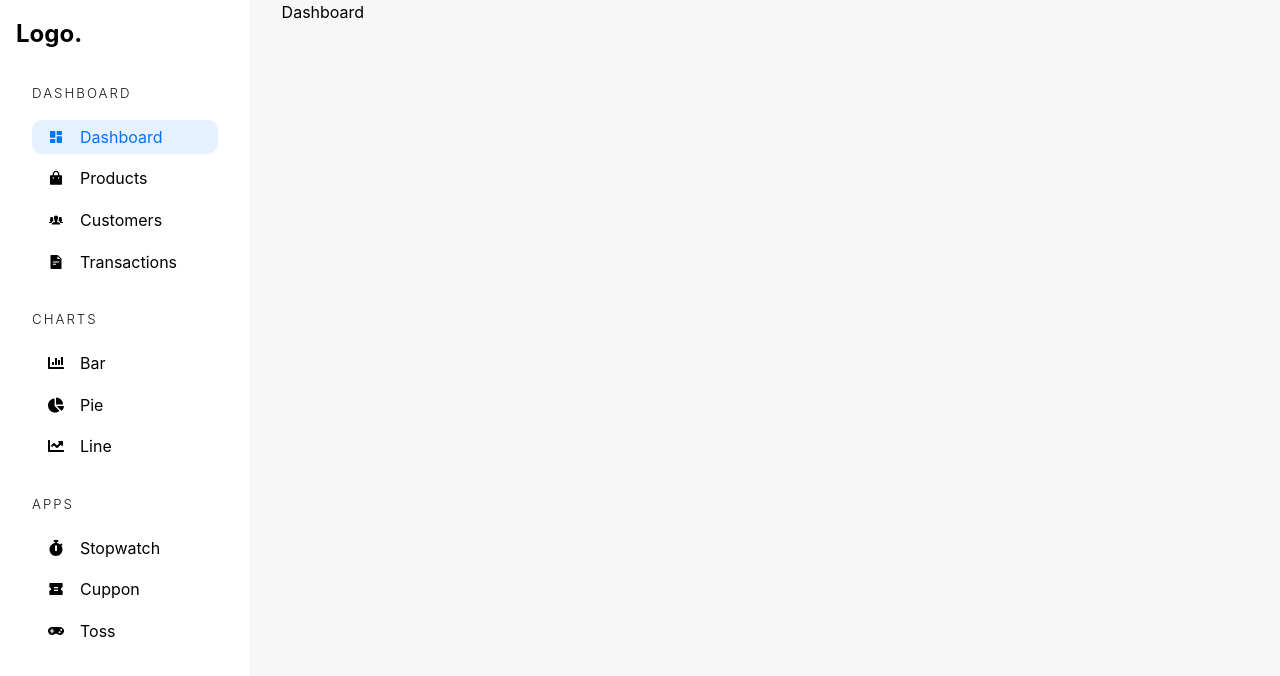
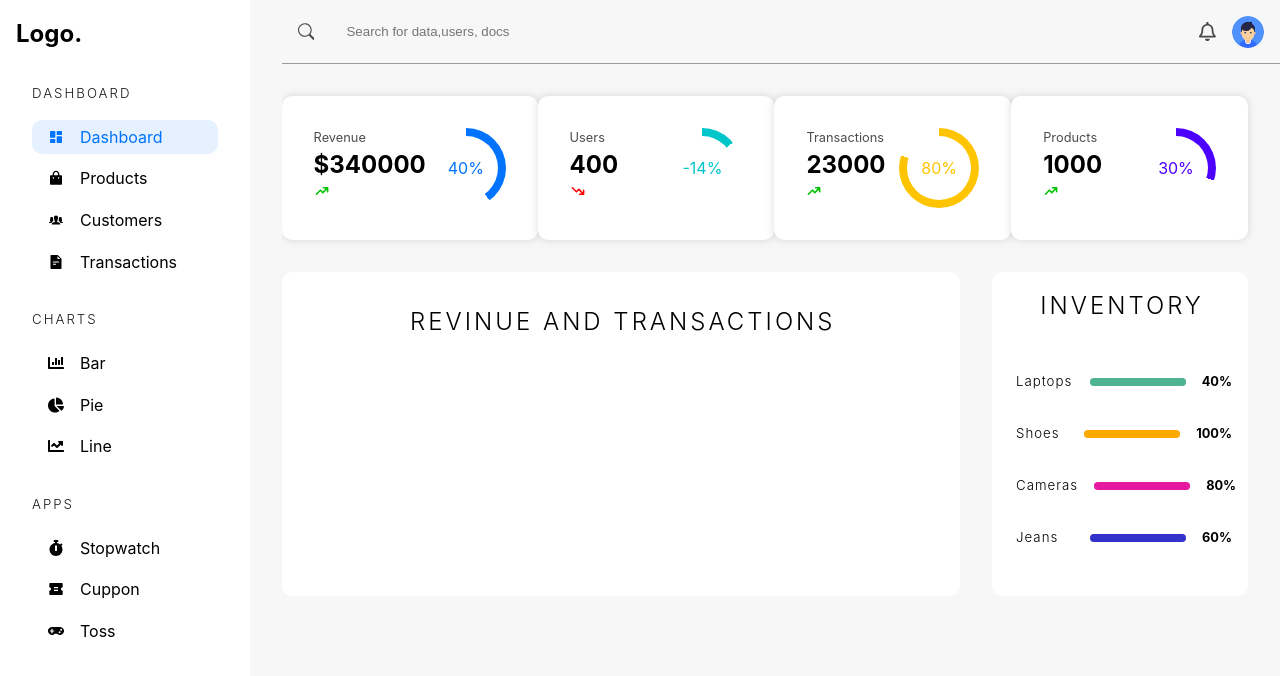
Before and after one commit to Jitenmohanty/ReactHooks, a React (Vite) app in the folder AdminBoard/AdminDashboard/: page /admin/dashboard in a window 1280 px wide. Shown: the top 676 px of the page. Built offline with nearby package versions, Linux system fonts and the light colour scheme.

Commit message:
Dash Board Done

```diff
--- a/AdminBoard/AdminDashboard/src/App.tsx
+++ b/AdminBoard/AdminDashboard/src/App.tsx
@@ -8,6 +8,9 @@ const Dashboard = lazy(()=>import("./Pages/Dashboard"))
 const Products = lazy(() => import("./Pages/Products"));
 const Transaction = lazy(() => import("./Pages/Transactions"));
 const Customers = lazy(() => import("./Pages/Customers"));
+const Stopwatch = lazy(() => import("./Pages/Apps/Stopwatch"));
+const Cuppon = lazy(() => import("./Pages/Apps/Cuppon"));
+const Toss = lazy(() => import("./Pages/Apps/Toss"));
 
 function App() {
 
@@ -19,6 +22,9 @@ function App() {
             <Route path="admin/products" element={<Products/>} />
             <Route path="admin/customers" element={<Customers/>} />
             <Route path="admin/transactions" element={<Transaction/>} />
+            <Route path="admin/app/stopwatch" element={<Stopwatch/>} />
+            <Route path="admin/app/cuppon" element={<Cuppon/>} />
+            <Route path="admin/app/toss" element={<Toss/>} />
           </Routes>
           </Suspense>
       </Router>
--- a/AdminBoard/AdminDashboard/src/Components/AdminSidebar.tsx
+++ b/AdminBoard/AdminDashboard/src/Components/AdminSidebar.tsx
@@ -17,6 +17,7 @@ import { Link, Location, useLocation } from "react-router-dom";
 
 const AdminSidebar = () => {
   const location = useLocation();
+  console.log(location)
   return (
     <aside>
       <h2>Logo.</h2>
@@ -94,7 +95,7 @@ const DivThree = ({ location }: { location: Location }) => (
         Icon={FaStopwatch}
       />
       <Li
-        url="/admin/app/cuppo"
+        url="/admin/app/cuppon"
         text="Cuppon"
         location={location}
         Icon={RiCouponFill}
--- a/AdminBoard/AdminDashboard/src/Pages/Dashboard.tsx
+++ b/AdminBoard/AdminDashboard/src/Pages/Dashboard.tsx
@@ -1,12 +1,138 @@
-import AdminSidebar from "../Components/AdminSidebar"
+import { BsSearch } from "react-icons/bs";
+import AdminSidebar from "../Components/AdminSidebar";
+import { FaRegBell } from "react-icons/fa";
+import userimg from "../assets/userpic.png";
+import { HiTrendingDown, HiTrendingUp } from "react-icons/hi";
+import data from "../assets/data.json";
 
 const Dashboard = () => {
   return (
     <div className="adminContainer">
-      <AdminSidebar/>
-      Dashboard
+      <AdminSidebar />
+      <main className="dashboard">
+        <div className="bar">
+          <BsSearch />
+          <input type="text" placeholder="Search for data,users, docs" />
+          <FaRegBell />
+          <img src={userimg} alt="user" />
+        </div>
+        <section className="widgit-container">
+          <WidgetItem
+            percent={40}
+            amount={true}
+            value={340000}
+            heading="Revenue"
+            color="rgb(0,115,255)"
+          />
+          <WidgetItem
+            percent={-14}
+            value={400}
+            heading="Users"
+            color="rgb(0 198 202)"
+          />
+          <WidgetItem
+            percent={80}
+            value={23000}
+            heading="Transactions"
+            color="rgb(255 196 0)"
+          />
+          <WidgetItem
+            percent={30}
+            value={1000}
+            heading="Products"
+            color="rgb(76 0 255)"
+          />
+        </section>
+        <section className="graphContainer">
+          <div className="revinueChart">
+            <h2>Revinue and Transactions</h2>
+          </div>
+          <div className="dashBoard">
+            <h2>Inventory</h2>
+            <div>
+              {data.categories.map((i) => (
+                <CatagoryItems
+                  key={i.heading}
+                  heading={i.heading}
+                  value={i.value}
+                  color={`hsl(${i.value * 4},${i.value}%,50%)`}
+                />
+              ))}
+            </div>
+          </div>
+        </section>
+      </main>
     </div>
-  )
+  );
+};
+
+interface WidgetItemProps {
+  heading: string;
+  value: number;
+  percent: number;
+  color: string;
+  amount?: boolean;
 }
 
-export default Dashboard
+const WidgetItem = ({
+  heading,
+  value,
+  percent,
+  color,
+  amount,
+}: WidgetItemProps) => {
+  return (
+    <article className="widget">
+      <div className="WidgetItems">
+        <p>{heading}</p>
+        <h4>{amount ? `$${value}` : value}</h4>
+        {percent > 0 ? (
+          <span className="green">
+            <HiTrendingUp />
+          </span>
+        ) : (
+          <span className="red">
+            <HiTrendingDown />
+          </span>
+        )}
+      </div>
+      <div
+        className="widget-circle"
+        style={{
+          background: `conic-gradient(
+        ${color} ${(Math.abs(percent) / 100) * 360}deg,
+        rgb(255, 255, 255) 0
+      )`,
+        }}
+      >
+        <span
+          style={{
+            color,
+          }}
+        >
+          {percent}%
+        </span>
+      </div>
+    </article>
+  );
+};
+
+interface catagoryProps {
+  value: number;
+  color: string;
+  heading: string;
+}
+
+const CatagoryItems = ({ value, color, heading }: catagoryProps) => {
+  return (
+    <div className="catagoryItem">
+      <h5>{heading}</h5>
+      <div>
+        <div style={{ backgroundColor: color, width: `${value}` }}></div>
+      </div>
+      <span>{value}%</span>
+    </div>
+  );
+};
+
+export default Dashboard;
--- /dev/null
+++ b/AdminBoard/AdminDashboard/src/Styles/_dashboard.scss
@@ -0,0 +1,145 @@
+.dashboard {
+    overflow-y: auto;
+
+    .bar {
+        @include flex(row, unset);
+        height: 4rem;
+        padding: 0 1rem;
+        border-bottom: 1px solid rgba(0, 0, 0, 0.37);
+
+        >input {
+            margin-right: auto;
+            @include inputStyle(100%, 1rem)
+        }
+
+        >svg {
+            font-size: 1.2rem;
+            opacity: 0.7;
+        }
+
+        >img {
+            @include square(2rem);
+            border-radius: 50%;
+        }
+    }
+
+    .widgit-container {
+        @include flex(row, space-between, stretch, 0);
+        padding: 2rem 2rem 2rem 0;
+
+        .widget {
+            width: 16rem;
+            background-color: white;
+            box-shadow: 0 0 10px rgba(0, 0, 0, 0.132);
+            padding: 2rem;
+            border-radius: 10px;
+            @include flex(row, space-between, stretch, 0);
+
+            .WidgetItems {
+                >p {
+                    opacity: 0.7;
+                    font-size: 0.8rem;
+                }
+
+                >h4 {
+                    font-size: 1.5rem;
+                }
+
+                >span {
+                    @include flex(row, unset, center, 0.2rem);
+                }
+            }
+
+            .widget-circle {
+                position: relative;
+                @include square(5rem);
+                border-radius: 50%;
+                flex: none;
+                display: grid;
+                place-items: center;
+                background-color: aquamarine;
+
+                &::before {
+                    content: "";
+                    position: absolute;
+                    @include square(4rem);
+                    background-color: white;
+                    border-radius: 100%;
+                }
+
+                span {
+                    position: relative;
+                }
+            }
+        }
+    }
+
+    .graphContainer {
+        @include flex(row, unset, unset, 2rem);
+        padding: 0 2rem 2rem 0;
+
+        >div {
+            background-color: white;
+            border-radius: 10px;
+        }
+
+        .revinueChart {
+            width: 100%;
+            padding: 1rem 3rem;
+
+            >h2 {
+                @include heading;
+                margin: 1rem 0 2rem 0.25rem;
+                text-align: center;
+            }
+        }
+
+        .dashBoard {
+            width: 100%;
+            max-width: 16rem;
+            @include flex(column, center, unset, 0);
+            padding-bottom: 2rem;
+
+            >h2 {
+                @include heading;
+                margin: 1rem 0 2rem 0.25rem;
+                text-align: center;
+            }
+
+            >div {
+                overflow-y: auto;
+                padding-left: 0.5rem;
+            }
+
+            .catagoryItem {
+                width: 100%;
+                @include flex(row, space-between);
+                padding: 1rem;
+
+                >h5 {
+                    letter-spacing: 1px;
+                    font-weight: 300;
+                }
+
+                >div {
+                    margin-left: auto;
+                    width: 6rem;
+                    background-color: rgb(217, 217, 217);
+                    border-radius: 20px;
+                    height: 0.5rem;
+                    flex: none;
+
+                    >div {
+                        border-radius: 20px;
+                        height: 100%;
+                    }
+                }
+
+                >span {
+                    font-size: 0.8rem;
+                    font-weight: 700;
+                }
+            }
+        }
+    }
+}
--- a/AdminBoard/AdminDashboard/src/Styles/_mixin.scss
+++ b/AdminBoard/AdminDashboard/src/Styles/_mixin.scss
@@ -25,7 +25,7 @@
     background-color: $bgColor;
     width: $w;
     outline: none;
-}
+  }
 
 @mixin posCenter {
     position: absolute;
--- a/AdminBoard/AdminDashboard/src/Styles/app.scss
+++ b/AdminBoard/AdminDashboard/src/Styles/app.scss
@@ -1,4 +1,5 @@
 @import "mixin";
+@import "dashboard";
 
 :root {
     font-family: Inter, system-ui, Avenir, Helvetica, Arial, sans-serif;
--- /dev/null
+++ b/AdminBoard/AdminDashboard/src/assets/data.json
@@ -0,0 +1,52 @@
+{
+    "categories": [
+      {
+        "value": 40,
+        "heading": "Laptops"
+      },
+
+      {
+        "value": 100,
+        "heading": "Shoes"
+      },
+      {
+        "value": 80,
+        "heading": "Cameras"
+      },
+      {
+        "value": 60,
+        "heading": "Jeans"
+      }
+    ],
+
+    "transaction": [
+      {
+        "id": "ksdnfkjsdfx",
+        "amount": 4000,
+        "quantity": 4,
+        "discount": 300,
+        "status": "Processing"
+      },
+      {
+        "id": "sdsdssdsd",
+        "amount": 5100,
+        "quantity": 2,
+        "discount": 900,
+        "status": "Processing"
+      },
+      {
+        "id": "sdsdcvsssdsd",
+        "amount": 13000,
+        "quantity": 91,
+        "discount": 0,
+        "status": "Shipped"
+      },
+      {
+        "id": "dfddddfd",
+        "amount": 2300,
+        "quantity": 4,
+        "discount": 2000,
+        "status": "Processing"
+      }
+    ]
+  }
```
Also changed, not shown: AdminBoard/AdminDashboard/src/assets/userpic.png (added).
